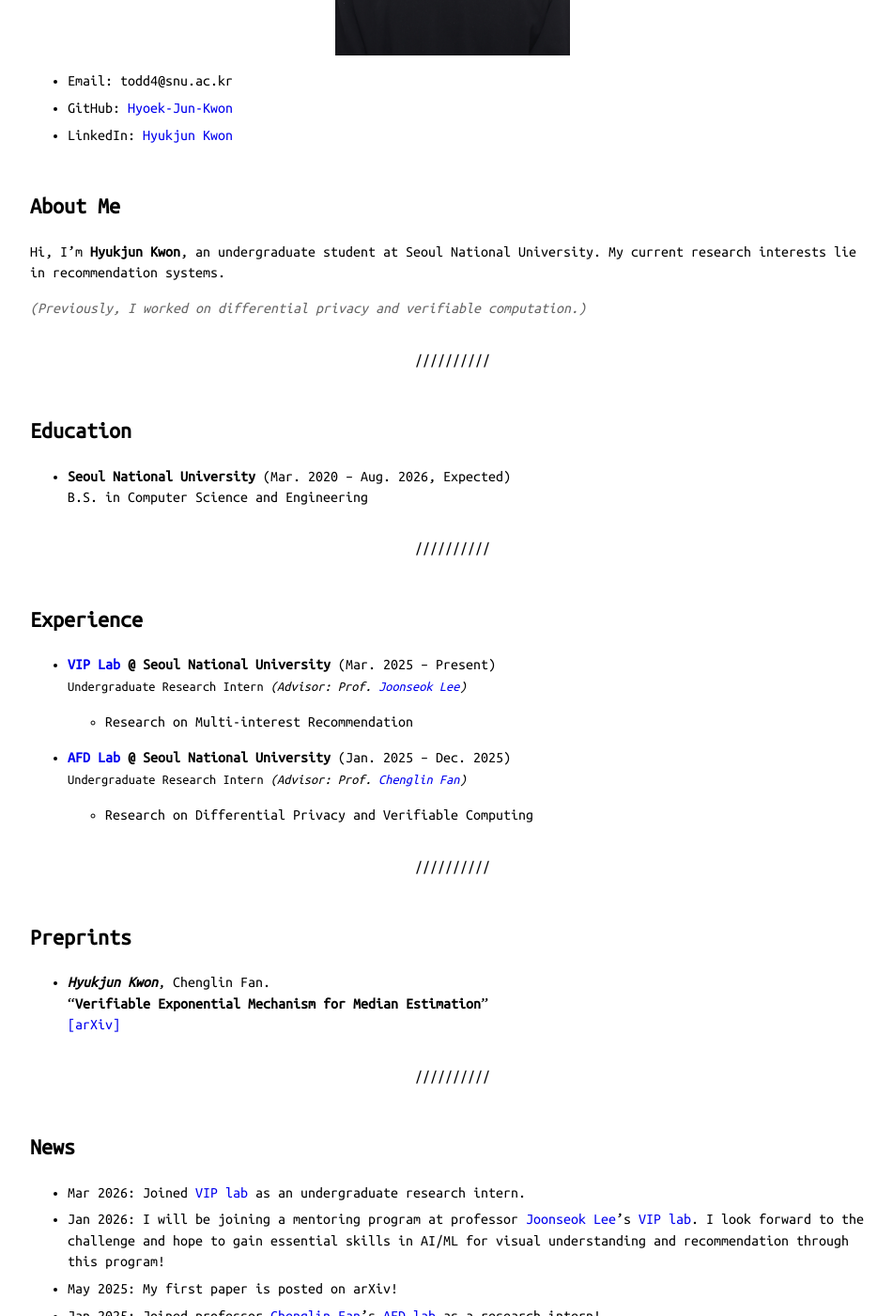
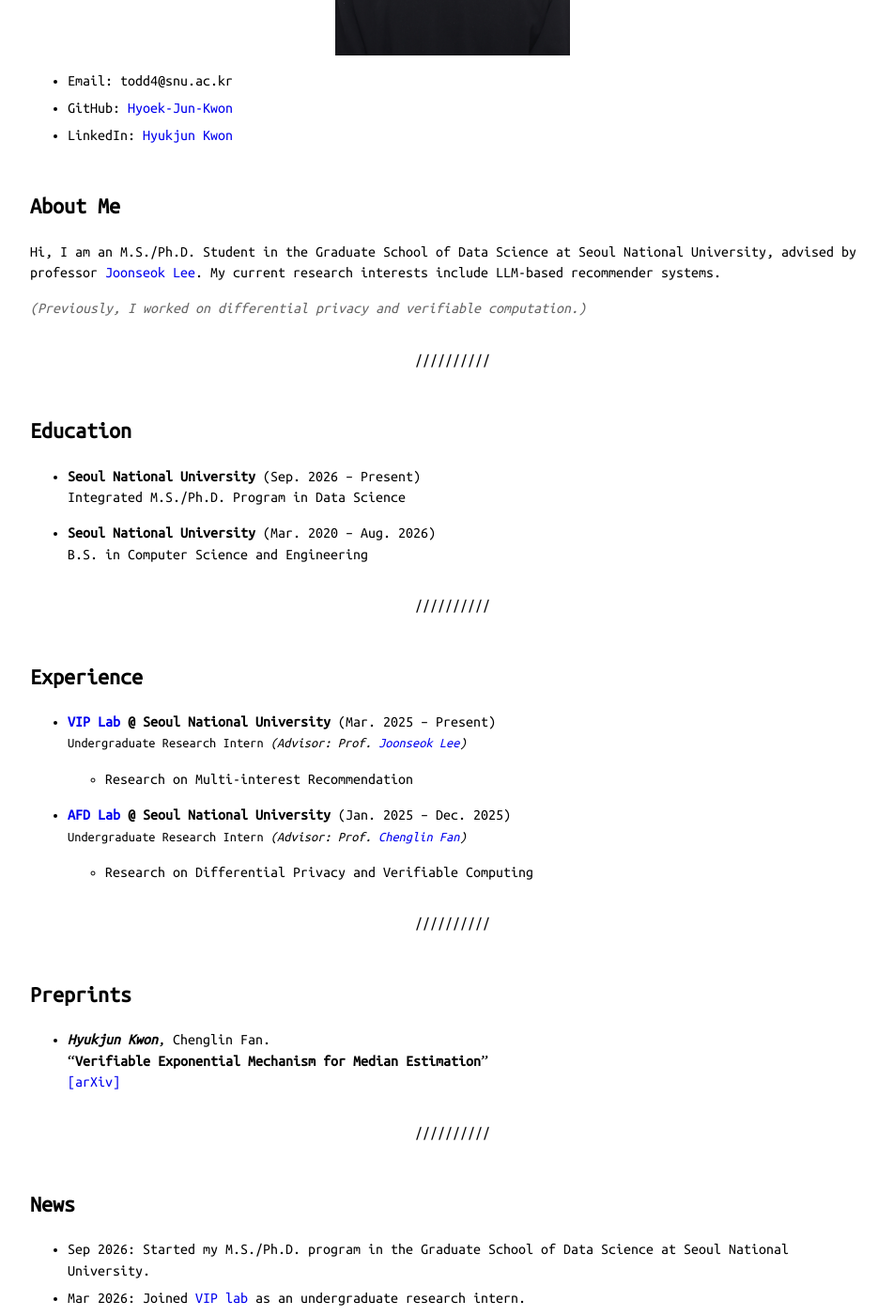
Before and after one commit to Hyoek-Jun-Kwon/Hyoek-Jun-Kwon.github.io, a Jekyll site: the page built from index.md, in a window 1280 px wide and 1400 px high, scrolled down 465 px. Shown: the whole window at 94% size, without its empty margins (158-1109 px from the left). Built offline with Jekyll 4.4.1, drawn with Linux system fonts in a browser that asks for light colours.

Commit message:
업데이트

```diff
--- a/index.md
+++ b/index.md
@@ -37,8 +37,8 @@ a {
 
 ## About Me
 
-Hi, I'm **Hyukjun Kwon**, an undergraduate student at Seoul National University.
-My current research interests lie in recommendation systems.
+Hi, I am an M.S./Ph.D. Student in the Graduate School of Data Science at Seoul National University, advised by professor [Joonseok Lee](http://www.joonseok.net/home.html).
+My current research interests include LLM-based recommender systems.
 
 <span class="secondary">*(Previously, I worked on differential privacy and verifiable computation.)*</span>
 
@@ -46,7 +46,10 @@ My current research interests lie in recommendation systems.
 
 ## Education
 
-- **Seoul National University** (Mar. 2020 – Aug. 2026, Expected)
+- **Seoul National University** (Sep. 2026 – Present)
+  Integrated M.S./Ph.D. Program in Data Science
+
+- **Seoul National University** (Mar. 2020 – Aug. 2026)
   B.S. in Computer Science and Engineering
 
 ---
@@ -80,7 +83,7 @@ My current research interests lie in recommendation systems.
 ---
 
 ## News
-
+- Sep 2026: Started my M.S./Ph.D. program in the Graduate School of Data Science at Seoul National University.
 - Mar 2026: Joined [VIP lab](https://vip.snu.ac.kr/index.html) as an undergraduate research intern.
 - Jan 2026: I will be joining a mentoring program at professor [Joonseok Lee](http://www.joonseok.net/home.html)'s [VIP lab](https://vip.snu.ac.kr/index.html). I look forward to the challenge and hope to gain essential skills in AI/ML for visual understanding and recommendation through this program!
 - May 2025: My first paper is posted on arXiv!
```
